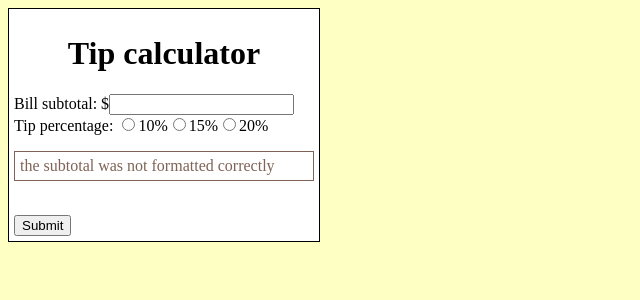
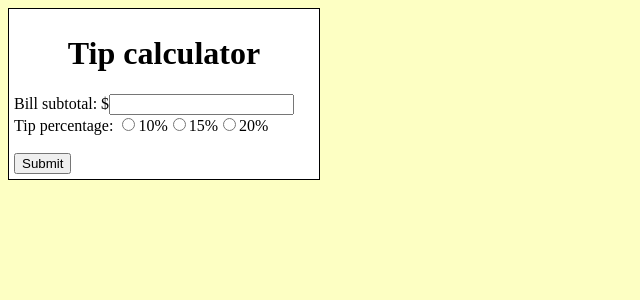
Before and after one commit to swarajd/codepath-websec-prework, a PHP site: page / in a window 1280 px wide. Shown: the top 300 px of the page, without its empty margins (0-640 px from the left). Run offline with PHP 8.4, Linux system fonts and the light colour scheme.

Commit message:
fixed printing in php, added gif

```diff
--- a/index.php
+++ b/index.php
@@ -41,19 +41,21 @@ if ($valid_subtotal) {
     echo('<p class="good res">');
     echo('Tip: $' . $_POST['subtotal'] * $_POST['percentage']/100 . '<br/>');
     echo('Total: $' . $_POST['subtotal'] * ($_POST['percentage']/100 + 1));
-} else {
+    echo("</p>");
+} else if ($posted) {
     echo('<p class="bad res">');
-    if (!$perc_set && !$subtotal_set && $posted) {
+    if (!$perc_set && !$subtotal_set) {
         echo('neither percentage nor subtotal was set');
-    } else if (!$perc_set && $posted) {
+    } else if (!$perc_set) {
         echo('the percentage was not set');
-    } else if (!$subtotal_set && $posted) {
+    } else if (!$subtotal_set) {
         echo('the subtotal was not set');
     } else {
         echo('the subtotal was not formatted correctly');
     }
+    echo("</p>");
 }
-echo("</p>");
+
 
 
 
```
Also changed, not shown: prework_gif.gif (added).
